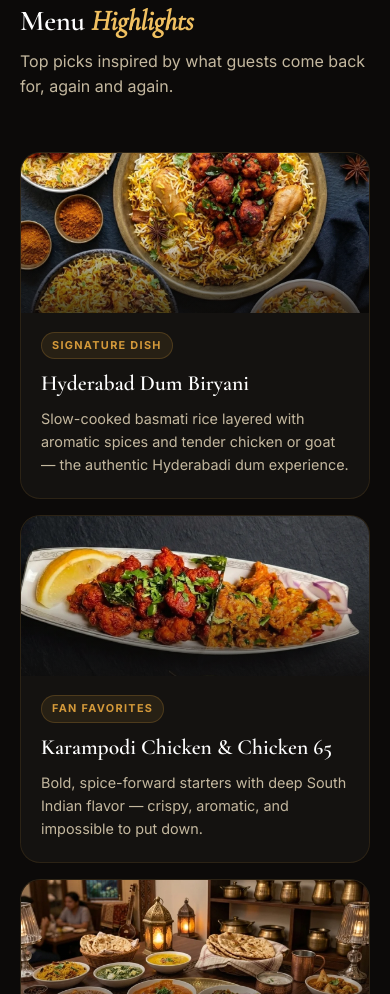
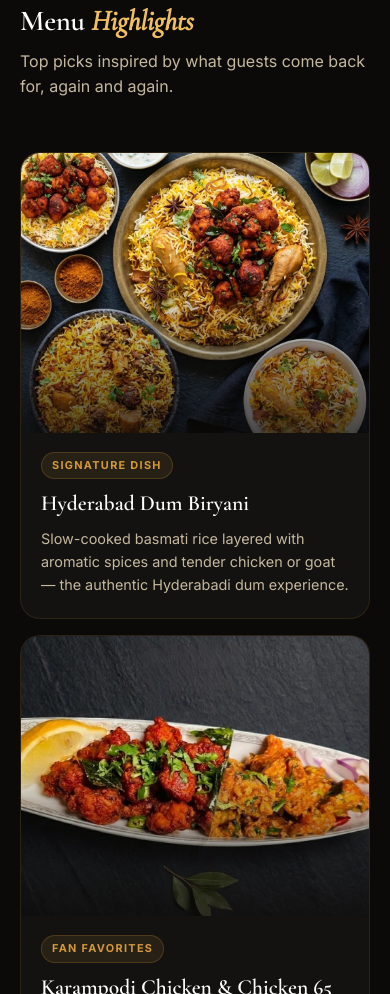
Before and after one commit to smart4persis/persis, a plain HTML site: page index.html in a window 390 px wide. Shown: the part 1006-2000 px from the top of the page. Drawn offline with nearby package versions, Linux system fonts and the light colour scheme.

Commit message:
Increase card image height to 280px

```diff
--- a/index.html
+++ b/index.html
@@ -1073,7 +1073,7 @@
         .hero-pills { gap: 6px; }
         .hero-pill { font-size: 0.7rem; padding: 5px 10px; }
 
-        .card-img { height: 180px; }
+        .card-img { height: 280px; }
 
         iframe { height: 280px; }
 
@@ -1100,7 +1100,7 @@
         .hero-pill { font-size: 0.68rem; }
 
         .cards { gap: 16px; }
-        .card-img { height: 160px; }
+        .card-img { height: 280px; }
         .card-body { padding: 18px 20px 22px; }
 
         .hours-grid { grid-template-columns: 1fr 1fr; }
```
